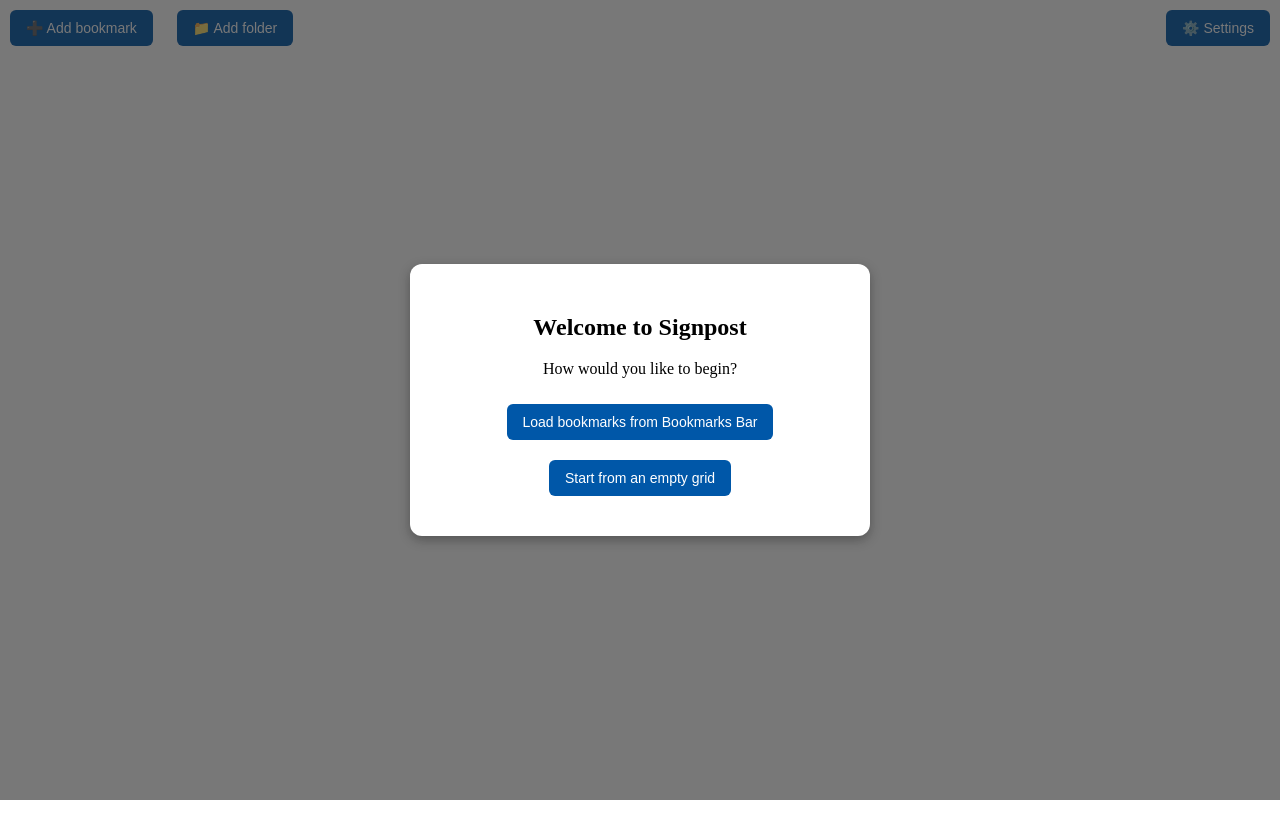
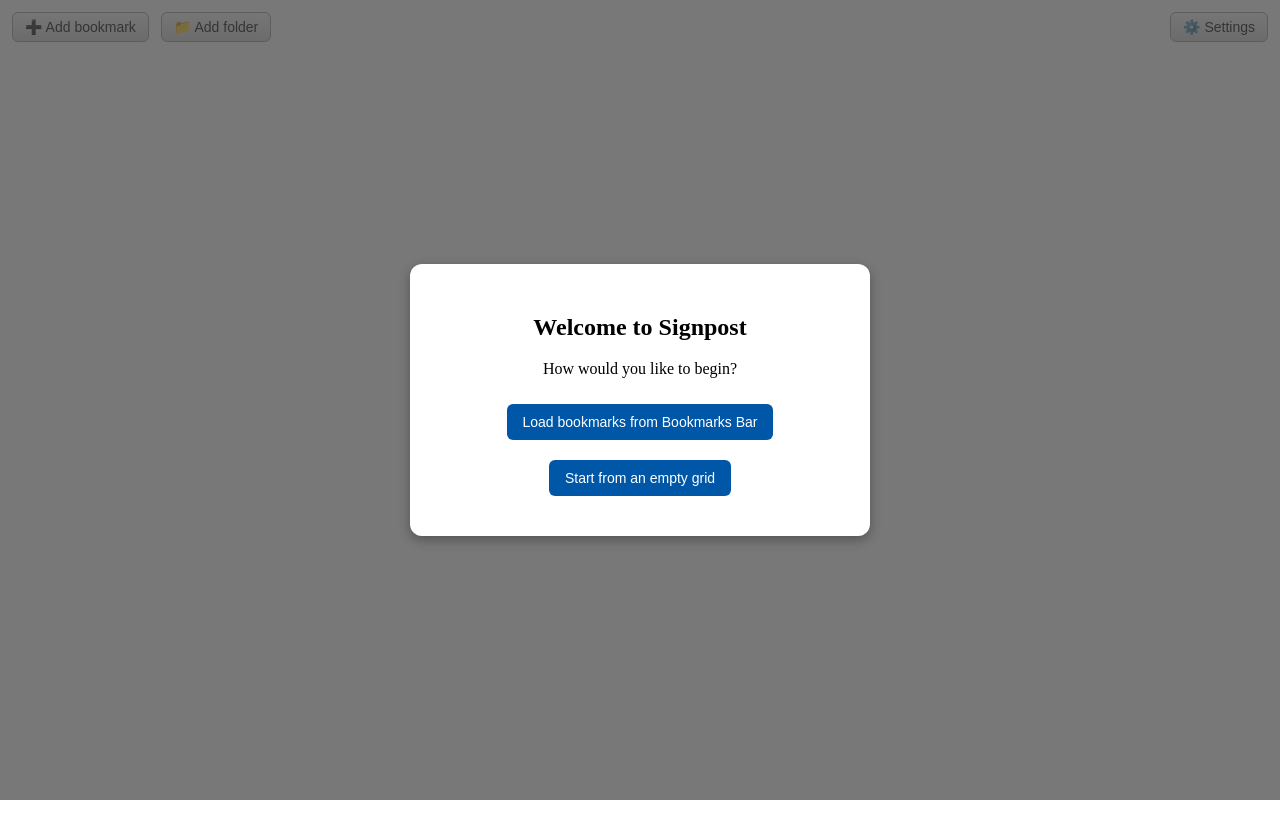
Before and after one commit to freescribe-cz/signpost, a browser extension: page signpost.html in a window 1280 px wide. Drawn offline with Linux system fonts and the light colour scheme.

Commit message:
Improve visual style

```diff
--- a/styles.css
+++ b/styles.css
@@ -93,14 +93,17 @@
    background: white;
    border-radius: 8px;
    padding: 12px;
-   box-shadow: 0 2px 6px rgba(0, 0, 0, 0.1);
+   box-shadow: 0 2px 5px rgba(0, 0, 0, 0.15);
    text-align: center;
    word-wrap: break-word;
-   transition: transform 0.2s ease;
+   transition: box-shadow 0.2s ease, transform 0.2s ease;
 }
 
 .tile:hover {
-   transform: translateY(-3px);
+   transform: none;
+   /* Prevent shifting */
+   box-shadow: 0 8px 16px rgba(0, 0, 0, 0.3);
+   /* Stronger shadow */
 }
 
 .tile a {
@@ -379,6 +382,7 @@
 
 .tile-menu button {
    all: unset;
+   color: #222;
    padding: 8px 12px;
    cursor: pointer;
    text-align: left;
@@ -388,3 +392,37 @@
 .tile-menu button:hover {
    background-color: #f0f0f0;
 }
+
+/* Buttons */
+#toolbar button,
+#settings-panel button {
+   background-color: #ffffff;
+   border: 1px solid #ccc;
+   border-radius: 6px;
+   color: #555;
+   padding: 6px 12px;
+   margin: 4px;
+   font-size: 14px;
+   cursor: pointer;
+   transition: background-color 0.2s ease, box-shadow 0.2s ease;
+}
+
+#toolbar button:hover,
+#settings-panel button:hover {
+   background-color: #f0f0f0;
+   box-shadow: 0 1px 3px rgba(0, 0, 0, 0.2);
+}
+
+#toolbar {
+   padding: 8px;
+   /* display: flex;
+   gap: 8px;
+   background-color: rgba(255, 255, 255, 0.7);
+   border-bottom: 1px solid #ddd; */
+}
+
+#toolbar button,
+#settings-panel button {
+   background: linear-gradient(to bottom, #fafafa, #e0e0e0);
+   border: 1px solid #bbb;
+}
```
Also changed, not shown: icons/icon128.png, icons/icon16.png, icons/icon48.png.
